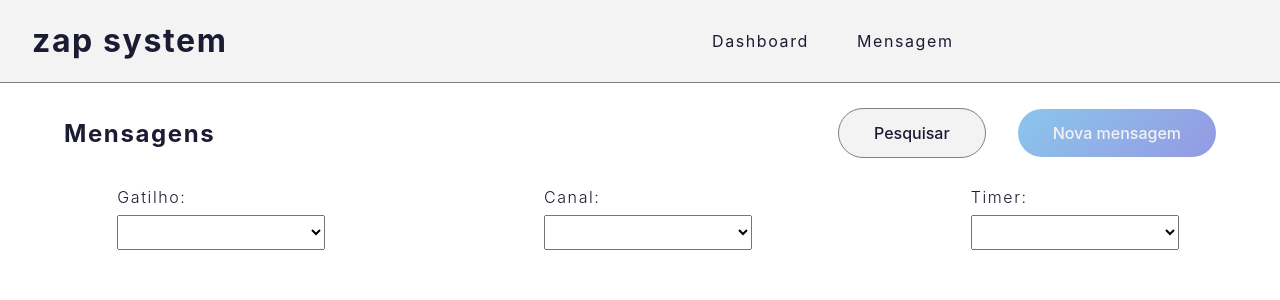
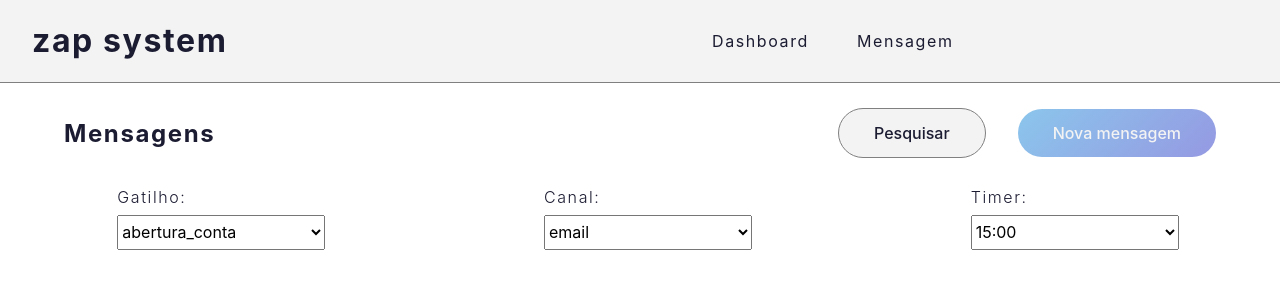
Before and after one commit to mrcomputer2018/projeto2, a React (Create React App) app: page / in a window 1280 px wide. Shown: the top 300 px of the page. Built offline with nearby package versions, Linux system fonts and the light colour scheme; data requests are answered from the project's data file.

Commit message:
alimentando os selects com a api

```diff
--- a/src/pages/Home.jsx
+++ b/src/pages/Home.jsx
@@ -1,32 +1,85 @@
 import React, { useEffect, useState } from "react"
+import { Link } from 'react-router-dom'
 import api from '../services/api'
 
 const Home = (props) => {
     //* Iniciando estado
-    const[ optionSelected, setOptionSelected ] = useState('')
+    const [ optionSelected, setOptionSelected ] = useState('')
+    const [ optionSelectedChannel, setOptionSelectedChannel ] = useState('')
+    const [ optionSelectedTimers, setOptionSelectedTimers ] = useState('')
+
+    const[ options, setOptions ] = useState([])
+    const[ optionsChannel, setOptionsChannel ] = useState([])
+    const[ optionsTimer, setOptionsTimer ] = useState([])
 
     //* Get em server
     const handleGetOptionsTriggers = async () => {
         try {
             const response = await api.get('/triggers')
+
             const optionsFormatted = response.data.map((item) => {
                 return {
                     label: item.name,
                     value: item.name
                 }
             })
-
-            setOptionSelected(optionsFormatted)
+            setOptions(optionsFormatted);
 
         } catch (error) {
             console.log(error);
         }
     }
 
+    const handleGetOptionsChannels = async () => {
+        try {
+            const response = await api.get('/channels')
+
+            const optionsFormattedChannel = response.data.map((item) => {
+                return {
+                    label: item.name,
+                    value: item.id
+                }
+            })
+            setOptionsChannel(optionsFormattedChannel);
+
+        } catch (error) {
+            console.log(error);
+        }
+    }
+
+    const handleGetOptionsTimers = async () => {
+        try {
+            const response = await api.get('/messages')
+
+            const optionsFormattedTimers = response.data.map((item) => {
+                return {
+                    label: item.timer,
+                    value: item.timer
+                }
+            })
+            setOptionsTimer(optionsFormattedTimers);
+        } catch (error) {
+            console.log(error)
+        }
+    }
+
+   /*  const pageNewMessenger = async () => {
+        await api.get("/cadastro")
+    } */
+
     //*consumindo a api
     useEffect(() => {
         handleGetOptionsTriggers()
     }, [])
+
+    useEffect(() => {
+        handleGetOptionsChannels()
+    }, [])
+
+    useEffect(() => {
+        handleGetOptionsTimers()
+    }, [])
+
     return (
         <div className="home">
             <div className='div-subtitle'>
@@ -35,7 +88,7 @@ const Home = (props) => {
                 </div>
                 <div className='btn-subtitle'>
                     <button className="btn-simple">Pesquisar</button>
-                    <button className='btn-gradient'>Nova mensagem</button>
+                    <button className='btn-gradient'/*  onClick={(event) => pageNewMessenger()} */>Nova mensagem</button>
                 </div>
             </div>
 
@@ -43,34 +96,31 @@ const Home = (props) => {
                 <div className="form-group">
                     <label htmlFor="select-gatilho">Gatilho:</label>
                     <div>
-                        <select name="select-gatilho">
-                            <option value="valor1"selected></option>
-                            <option value="valor2">Tios</option>
-                            <option value="valor3">Avós</option>
-                            <option value="valor3">Padrinhos</option>
+                        <select className="select-gatilho"
+                            value={optionSelected}
+                            onChange={(event) => setOptionSelected(event.target.value)}>
+                                {options.map(option => <option key={option.value} value={option.value}>{option.label}</option>)}
                         </select>
                     </div>
                 </div>
 
                 <div className="form-group">
-                <label htmlFor="select-canal">Canal:</label>
+                    <label htmlFor="select-canal">Canal:</label>
                     <div>
-                        <select name="select-canal">
-                            <option value="valor1"selected></option>
-                            <option value="valor2">Tios</option>
-                            <option value="valor3">Avós</option>
-                            <option value="valor3">Padrinhos</option>
+                        <select className="select-canal"
+                            value={optionSelectedChannel}
+                            onChange={(event) => setOptionSelectedChannel(event.target.value)}>
+                                {optionsChannel.map(option => <option key={option.value} value={option.value}>{option.label}</option>)}
                         </select>
                     </div>
                 </div>
                 <div className="form-group">
                     <label htmlFor="select-timer">Timer:</label>
                     <div>
-                        <select name="select-timer">
-                            <option value="valor1"selected></option>
-                            <option value="valor2">Tios</option>
-                            <option value="valor3">Avós</option>
-                            <option value="valor3">Padrinhos</option>
+                        <select className="select-timer"
+                            value={optionSelectedTimers}
+                            onChange={(event) => setOptionSelectedTimers(event.target.value)}>
+                                {optionsTimer.map(option => <option key={option.value} value={option.value}>{option.label}</option>)}
                         </select>
                     </div>
                 </div>
```
